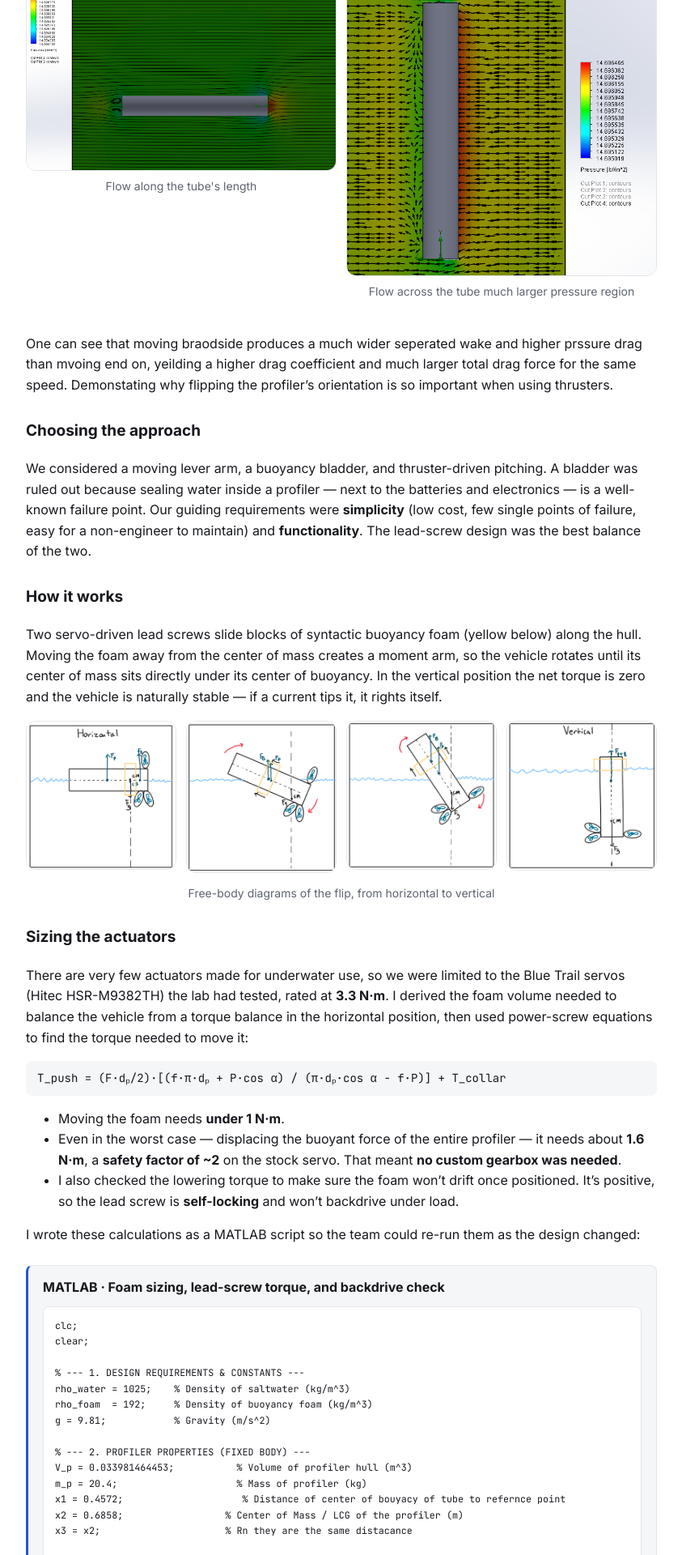
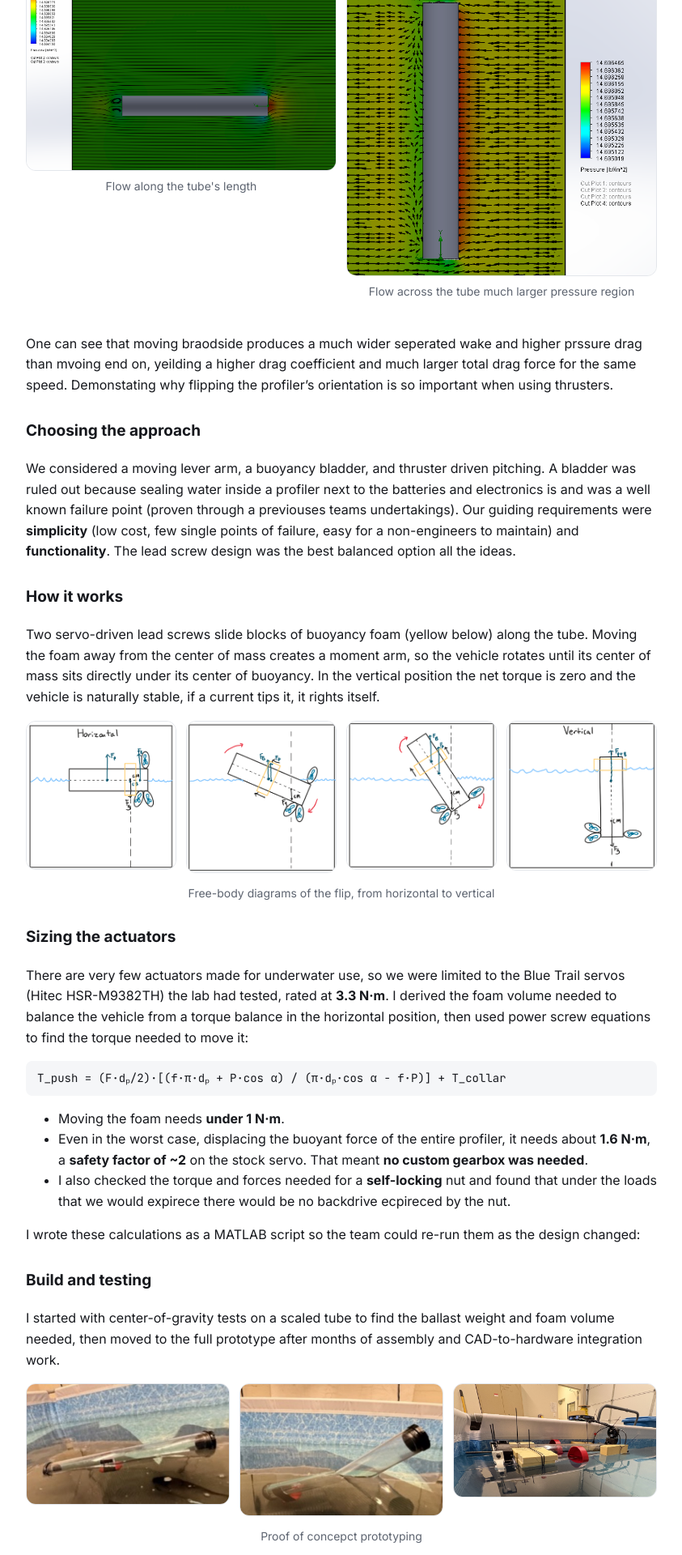
Before and after one commit to ymagana14/ymagana14.github.io, a Jekyll site: the page built from _projects/MANTARAY.md, in a window 1280 px wide. Shown: the part 1949-3869 px from the top of the page at 81% size, without its empty margins (218-1061 px from the left). Built offline with Jekyll 4.4.1, drawn with Linux system fonts in a browser that asks for light colours; some of the changed text lies outside the part shown.

Commit message:
Describe your change

````diff
--- a/_projects/MANTARAY.md
+++ b/_projects/MANTARAY.md
@@ -40,11 +40,11 @@ One can see that moving braodside produces a much wider seperated wake and highe
 
 ### Choosing the approach
 
-We considered a moving lever arm, a buoyancy bladder, and thruster-driven pitching. A bladder was ruled out because sealing water inside a profiler — next to the batteries and electronics — is a well-known failure point. Our guiding requirements were **simplicity** (low cost, few single points of failure, easy for a non-engineer to maintain) and **functionality**. The lead-screw design was the best balance of the two.
+We considered a moving lever arm, a buoyancy bladder, and thruster driven pitching. A bladder was ruled out because sealing water inside a profiler next to the batteries and electronics is and was a well known failure point (proven through a previouses teams undertakings). Our guiding requirements were **simplicity** (low cost, few single points of failure, easy for a non-engineers to maintain) and **functionality**. The lead screw design was the best balanced option all the ideas.
 
 ### How it works
 
-Two servo-driven lead screws slide blocks of syntactic buoyancy foam (yellow below) along the hull. Moving the foam away from the center of mass creates a moment arm, so the vehicle rotates until its center of mass sits directly under its center of buoyancy. In the vertical position the net torque is zero and the vehicle is naturally stable — if a current tips it, it rights itself.
+Two servo-driven lead screws slide blocks of buoyancy foam (yellow below) along the tube. Moving the foam away from the center of mass creates a moment arm, so the vehicle rotates until its center of mass sits directly under its center of buoyancy. In the vertical position the net torque is zero and the vehicle is naturally stable, if a current tips it, it rights itself.
 
 <div class="img-row">
   <img src="/assets/img/projects/MANTARAY/flip-1-horizontal.png" alt="Free body diagram: horizontal">
@@ -56,93 +56,15 @@ Two servo-driven lead screws slide blocks of syntactic buoyancy foam (yellow bel
 
 ### Sizing the actuators
 
-There are very few actuators made for underwater use, so we were limited to the Blue Trail servos (Hitec HSR-M9382TH) the lab had tested, rated at **3.3 N·m**. I derived the foam volume needed to balance the vehicle from a torque balance in the horizontal position, then used power-screw equations to find the torque needed to move it:
+There are very few actuators made for underwater use, so we were limited to the Blue Trail servos (Hitec HSR-M9382TH) the lab had tested, rated at **3.3 N·m**. I derived the foam volume needed to balance the vehicle from a torque balance in the horizontal position, then used power screw equations to find the torque needed to move it:
 
 <p class="formula">T_push = (F·dₚ/2)·[(f·π·dₚ + P·cos α) / (π·dₚ·cos α − f·P)] + T_collar</p>
 
 - Moving the foam needs **under 1 N·m**.
-- Even in the worst case — displacing the buoyant force of the entire profiler — it needs about **1.6 N·m**, a **safety factor of ~2** on the stock servo. That meant **no custom gearbox was needed**.
-- I also checked the lowering torque to make sure the foam won't drift once positioned. It's positive, so the lead screw is **self-locking** and won't backdrive under load.
+- Even in the worst case, displacing the buoyant force of the entire profiler, it needs about **1.6 N·m**, a **safety factor of ~2** on the stock servo. That meant **no custom gearbox was needed**.
+- I also checked the torque and forces needed for a **self-locking** nut and found that under the loads that we would expirece there would be no backdrive ecpireced by the nut.
 
 I wrote these calculations as a MATLAB script so the team could re-run them as the design changed:
-
-<div class="callout code-callout" markdown="1">
-**MATLAB · Foam sizing, lead-screw torque, and backdrive check**
-
-```matlab
-clc;
-clear;
-
-% --- 1. DESIGN REQUIREMENTS & CONSTANTS ---
-rho_water = 1025;    % Density of saltwater (kg/m^3)
-rho_foam  = 192;     % Density of buoyancy foam (kg/m^3)
-g = 9.81;            % Gravity (m/s^2)
-
-% --- 2. PROFILER PROPERTIES (FIXED BODY) ---
-V_p = 0.033981464453;           % Volume of profiler hull (m^3)
-m_p = 20.4;                     % Mass of profiler (kg)
-x1 = 0.4572;                     % Distance of center of bouyacy of tube to refernce point
-x2 = 0.6858;                  % Center of Mass / LCG of the profiler (m)
-x3 = x2;                      % Rn they are the same distacance
-
-Fg = m_p*g*x2;
-Ft = rho_water*g*V_p
-
-a = 2*m_p*x2;
-b = rho_water*V_p*x1;
-c = x3*rho_foam;
-
-V_foam = ( a - b ) / c;
-
-fprintf(" Volume of foam needed to not cause a not rotational torque: %.6f mm^3 \n",V_foam*1e9)
-
-% Calculate required length of foam block (assuming it's a cylinder)
-d_buoyancy = 0.16;    % Diameter of foam block (m)
-A_foam = (pi * (d_buoyancy/2)^2); % Cross-sectional area of foam
-Length_foam = ( V_foam/2 ) / A_foam;
-
-fprintf("Length of boyancy foam needed: %.6f mm\n", Length_foam);
-
-% Lead Screw Characteristics (ACME 3/8'')
-D = 0.0127; % Major diameter
-P = 0.00254; % Pitch (m)
-a = 14.5; % thread wall angle in degrees
-d_p = 0.01143; % pitch diameter in m
-
-% Net Buoyancy (The force pushing BACK against your system)
-F_load = V_foam*rho_foam*g;
-
-% Calculating Torque
-f = 0.2; % coefficient of friction
-d_c = 2*D; % collar diameter
-f_c = 0.15; % collar coefficient of friction
-
-T_c = f_c * F_load * (d_c/2);
-T_push = ((F_load * d_p)/2) * (((f * pi * d_p) + P * cosd(a)) / ...
-         ((pi * d_p * cosd(a)) - (f * P))) + T_c;
-
-% --- BACKDRIVE CHECK ---
-% Lead angle (lambda) is the angle of the threads
-lambda = atand(P / (pi * d_p));
-
-% Torque required to LOWER the load (if this is negative, it will backdrive)
-T_lower = ((F_load * d_p)/2) * (((f * pi * d_p * cosd(a)) - (P)) / ...
-          ((pi * d_p * cosd(a)) + (f * P))) + T_c;
-
-fprintf('Torque needed to move load: %.6f N*m\n', T_push);
-
-if T_lower > 0
-    fprintf('STATUS: The system is SELF-LOCKING. No backdrive will occur.\n');
-else
-    fprintf('STATUS: WARNING! The system may BACKDRIVE. External force exceeds friction.\n');
-end
-
-% Thrust Generated (Efficiency-based)
-n = 0.2;
-Fa = (2*pi*n*T_push) / P; % Fixed formula from 1*pi to 2*pi
-fprintf('Thrust Generated: %.2f N\n', Fa);
-```
-</div>
 
 ### Build and testing
 
@@ -153,9 +75,9 @@ I started with center-of-gravity tests on a scaled tube to find the ballast weig
   <img src="/assets/img/projects/MANTARAY/cg-test-2.jpg" alt="Scaled tube CG test, tilted">
   <img src="/assets/img/projects/MANTARAY/lab-pool-test.jpg" alt="Early prototype in the test pool">
 </div>
-<p style="text-align:center;color:var(--muted);font-size:14px">Early center-of-gravity and weight-distribution tests</p>
+<p style="text-align:center;color:var(--muted);font-size:14px">Proof of concepct prototyping</p>
 
-In the pool test, the servos drove the foam forward for 175 s, paused 10 s, then reversed for 175 s. The vehicle **started horizontal, pitched smoothly toward vertical, and returned to horizontal** when the foam came back — proving the concept. The pool was too shallow for a full vertical hold (the nose touched the floor), so full validation needs deeper water.
+In the pool test, the servos drove the foam forward for 175 s, paused 10 s, then reversed for 175 s. The vehicle **started horizontal, pitched smoothly toward vertical, and returned to horizontal** when the foam came back. Proving the concept. The pool was too shallow for a full vertical hold (the nose touched the floor), so full validation needed deeper waters.
 
 <div class="img-row">
   <figure><img src="/assets/img/projects/MANTARAY/pool-horizontal.jpg" alt="Prototype horizontal in pool"><figcaption>Horizontal</figcaption></figure>
@@ -221,7 +143,7 @@ I designed the chassis and shifting mechanism in SolidWorks and managed the full
 </div>
 
 <div class="img-row">
-  <figure><img src="/assets/img/projects/MANTARAY/cad-iterations.jpg" alt="Design iterations of the assembly"><figcaption>Design progression</figcaption></figure>
+  <figure><img src="/assets/img/projects/MANTARAY/cad-iterations.jpg" alt="Design iterations of the assembly"><figcaption>A bit of the internal CAD assebly for the battaries and more isometric views</figcaption></figure>
   <figure><img src="/assets/img/projects/MANTARAY/cad-drawing.jpg" alt="Engineering drawing of the MANTARAY assembly"><figcaption>Assembly drawing</figcaption></figure>
 </div>
 
@@ -251,7 +173,7 @@ To make sure MANTARAY could finish a mission on one charge, I built a power budg
 
 ### Two-battery system
 
-The vehicle carries two identical 14.8 V, 15.6 Ah batteries (230.9 Wh each). The thrusters — by far the largest load — run on one, and the servos, Arduinos, and sensors run on the other. I sized both for a **3-waypoint mission with a 25% safety margin**.
+The vehicle carries two identical 14.8 V, 15.6 Ah batteries (230.9 Wh each). The bigggest power draw that had to be considered were for the thrusters. I found that with current misison targets ( number of wavpoints to hit and dives as well as using three thrusters) sizing for **3-waypoint mission with a 25% safety margin** we use 48% of one batteries energy.
 
 <div class="table-scroll">
 <table>
@@ -294,7 +216,7 @@ The vehicle carries two identical 14.8 V, 15.6 Ah batteries (230.9 Wh each). The
 
 ## Results
 
-- **Flipping mechanism proven** in pool testing — the core concept of the vehicle works.
+- **Flipping mechanism proven** in pool testing the core concept of the vehicle works.
 - **Actuators sized with a ~2× safety factor**, avoiding a custom gearbox, with a self-locking lead screw.
 - **Navigation architecture modeled and verified** in Simulink.
 - **Full vehicle integrated in one SolidWorks assembly**, from hull to antenna mast.
@@ -306,11 +228,11 @@ The vehicle carries two identical 14.8 V, 15.6 Ah batteries (230.9 Wh each). The
 
 This project took MANTARAY from a conceptual architecture to a fully realized physical prototype over the course of one year, marking a significant milestone in the development of autonomous marine instrumentation.
 
-A primary achievement was the empirical validation of the vehicle's novel flipping mechanism — the core concept was tested and proven viable. The foundational navigation architecture was established and verified independently of the main chassis, and the onboard sensor suite went through integration testing to ensure seamless connectivity and data cohesion.
+A primary achievement was the empirical validation of the vehicle's novel flipping mechanism the core concept was tested and proven viable. The foundational navigation architecture was established and verified independently of the main chassis, and the onboard sensor suite went through integration testing to ensure seamless connectivity and data cohesion.
 
 Autonomous underwater vehicles represent the future of oceanography. As the Schmidt Ocean Institute notes, AUVs let a research ship collect far more data per cruise while focusing on other tasks, with greater speed, mobility, and range than tethered ROVs. Beyond efficiency, platforms like MANTARAY address a critical safety concern: traditional data collection by scuba diving exposes researchers to volatile and potentially life-threatening environments, and autonomous profilers can replace or supplement divers to remove that risk.
 
-While this year's milestones provide a robust proof of concept, they are just the beginning. Future work will focus on full system integration, open-water field testing, and optimizing autonomous path planning. Ultimately, MANTARAY aims to give the scientific community a tool for scalable, continuous, and risk-free marine data acquisition.
+While this year's milestones provide a robust proof of concept, they are just the beginning. Future work will focus on full system integration, open water field testing, and optimizing autonomous path planning. Ultimately, MANTARAY aims to give the scientific community a tool for scalable, continuous, and risk-free marine data acquisition.
 
 ---
 
@@ -343,6 +265,6 @@ Future testing should use a hardware-in-the-loop simulation of a complete multi-
 
 ## Final thoughts
 
-Developing an underwater platform has been an incredibly rewarding endeavor. Operating in a marine environment introduces unique engineering constraints that forced our team to find simple, elegant, and unconventional solutions. Water is an unforgiving medium — its corrosive nature and hydrostatic pressure mean the very environment we set out to explore can compromise mechanical and electrical integrity. Completing a fully autonomous profiler is achievable, but it demands meticulous attention to detail and tight interdisciplinary collaboration. As the project moves into system integration and field testing, rigorous documentation, synchronized design sessions, and transparent timeline management will be vital.
+Developing an underwater platform has been an incredibly rewarding endeavor. Operating in a marine environment introduces unique engineering constraints that forced our team to find simple, elegant, and unconventional solutions. Water is an unforgiving medium, its corrosive nature and hydrostatic pressure mean the very environment we set out to explore can compromise mechanical and electrical integrity. Completing a fully autonomous profiler is achievable, but it demands meticulous attention to detail and tight interdisciplinary collaboration. As the project moves into system integration and field testing, rigorous documentation, synchronized design sessions, and transparent timeline management will be vital.
 
-Our team is deeply grateful to the Robotic Systems Laboratory for the specialized resources, technical wisdom, and guidance that made this build possible, and to our advisors for their support. We're proud of the foundations laid this year and grateful for the chance to build a platform that can make a real, positive impact on oceanographic research — and we look forward to the future iterations of MANTARAY.
+I am deeply grateful to the Robotic Systems Laboratory, Christopher Kitts and Dr.Neumann for the specialized resources, technical wisdom, and guidance that made this build possible. We're proud of the foundations laid this year and grateful for the chance to build a platform that can make a real, positive impact on oceanographic research, and I look forward to the future iterations of MANTARAY.
````
Also changed, not shown: other parts of _projects/MANTARAY.md (+2 -2 lines).
